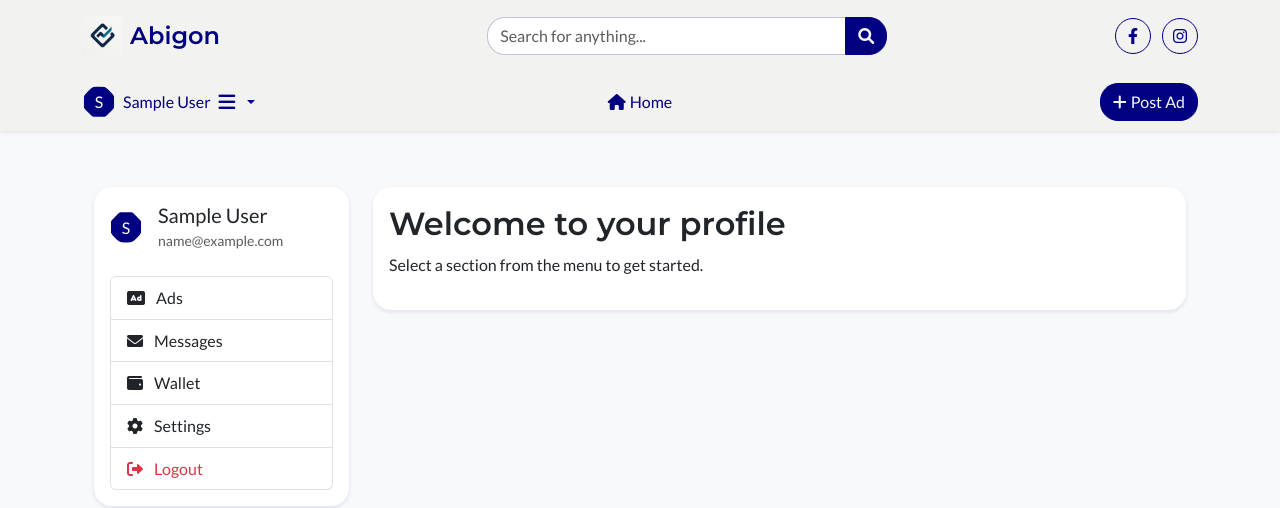
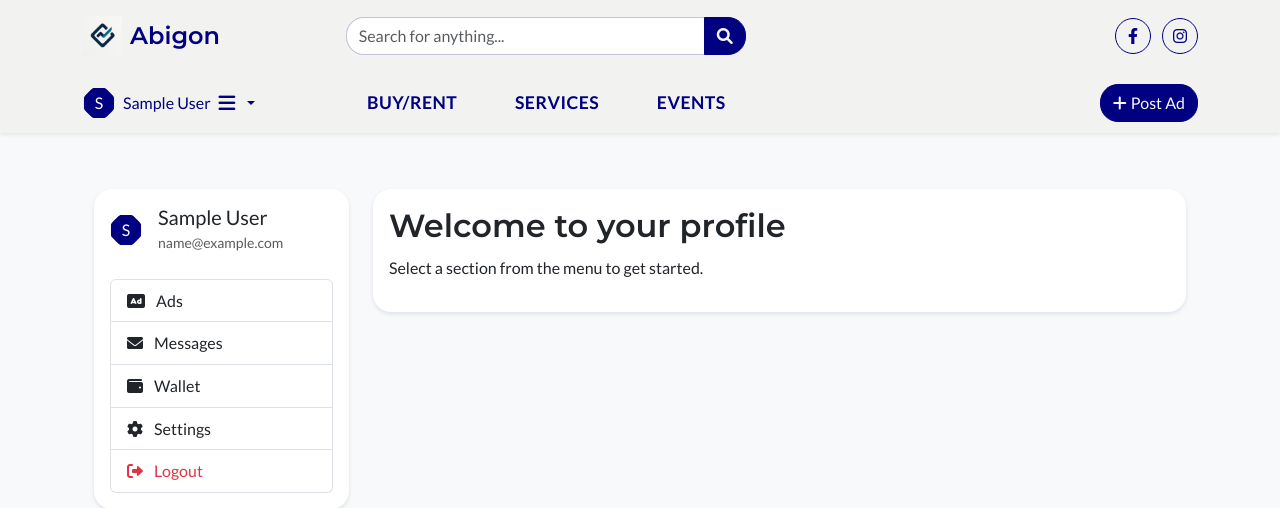
Before and after one commit to dsergy/abigon, a Django app: page /accounts/profile/ in a window 1280 px wide. Shown: the top 508 px of the page. Run offline with Django 5.2, Linux system fonts and the light colour scheme; the visitor is signed in with stand-in values (Sample User, id 1); some libraries are stand-ins or nearby versions.

Commit message:
Frontend changes, added buy/rent, events and services menu items. version 0.0.22

```diff
--- a/classifieds/urls.py
+++ b/classifieds/urls.py
@@ -18,7 +18,7 @@
 from django.urls import path, include
 from django.conf import settings
 from django.conf.urls.static import static
-from .views import home, register  # импортируем конкретные функции
+from .views import home, register, services, events  # импортируем конкретные функции
 
 urlpatterns = [
     path('', home, name='home'),
@@ -26,6 +26,8 @@
     path('accounts/', include('accounts.urls')),
     path('accounts/', include('allauth.urls')),  # allauth URLs
     path('', include('ads.urls')),
+    path('services/', services, name='services'),
+    path('events/', events, name='events'),
 ]
 
 if settings.DEBUG:
--- a/static/css/style.css
+++ b/static/css/style.css
@@ -229,13 +229,52 @@
 /* Main navigation */
 .main-nav .nav-link {
   color: var(--text-color);
-  font-weight: 500;
-  padding: 0.5rem 1rem;
-  transition: color 0.3s ease;
+  font-weight: 700;
+  padding: 0.5rem 1.5rem;
+  font-size: 1.1rem;
+  transition: all 0.3s cubic-bezier(0.175, 0.885, 0.32, 1.1);
+  text-transform: uppercase;
+  letter-spacing: 0.5px;
+  position: relative;
+  display: inline-block;
+  /* Фиксирует пространство для анимации */
+  transform-origin: center;
+  /* Точка трансформации по центру */
 }
 
 .main-nav .nav-link:hover {
   color: var(--button-bg);
+  transform: scale(1.05) translateZ(0);
+  /* translateZ(0) для аппаратного ускорения */
+  backface-visibility: hidden;
+  /* Предотвращает мерцание */
+}
+
+.main-nav .nav-link.active {
+  color: var(--button-bg);
+  font-weight: 800;
+}
+
+.main-nav .nav-link::after {
+  content: '';
+  position: absolute;
+  bottom: 0;
+  left: 50%;
+  width: 0;
+  height: 2px;
+  background: var(--button-bg);
+  transition: all 0.3s ease;
+  transform: translateX(-50%);
+}
+
+.main-nav .nav-link:hover::after,
+.main-nav .nav-link.active::after {
+  width: 70%;
+}
+
+.main-nav .nav-item {
+  margin: 0 0.3rem;
+  /* Оптимальные отступы между пунктами */
 }
 
 /* Responsive adjustments */
--- a/templates/includes/header.html
+++ b/templates/includes/header.html
@@ -78,16 +78,6 @@
             justify-content: center;
         }
 
-        .main-nav .nav-link {
-            color: var(--text-color);
-            font-weight: 500;
-        }
-
-        .main-nav .nav-link:hover,
-        .main-nav .nav-link.active {
-            color: var(--primary-color);
-        }
-
         @media (max-width: 768px) {
             .header-section {
                 text-align: center !important;
@@ -107,7 +97,7 @@
             <div class="container">
                 <div class="row align-items-center g-3">
                     <!-- Logo and site name -->
-                    <div class="col-md-4 header-section hed1a">
+                    <div class="col-md-2 header-section hed1a">
                         <a href="{% url 'home' %}" class="text-decoration-none">
                             <div class="d-flex align-items-center">
                                 <img src="{% static 'img/Abigon_logo.jpg' %}" alt="Abigon Logo" class="logo me-2">
@@ -117,7 +107,7 @@
                     </div>
 
                     <!-- Search panel -->
-                    <div class="col-md-5 header-section hed1b">
+                    <div class="col-md-6 header-section hed1b">
                         <form class="search-form" action="{% url 'ads:ad_list' %}" method="get">
                             <div class="input-group">
                                 <input type="text" class="form-control" placeholder="Search for anything..." name="q">
@@ -129,8 +119,8 @@
                     </div>
 
                     <!-- Social icons -->
-                    <div class="col-md-3 header-section hed1c">
-                        <div class="social-icons text-end">
+                    <div class="col-md-2 header-section hed1c ms-auto text-end">
+                        <div class="social-icons">
                             <a href="#" class="btn btn-outline-primary rounded-circle me-2">
                                 <i class="fab fa-facebook-f"></i>
                             </a>
@@ -148,7 +138,7 @@
             <div class="container">
                 <div class="row align-items-center g-2">
                     <!-- User profile section -->
-                    <div class="col-md-4 header-section hed2a">
+                    <div class="col-md-2 header-section hed2a">
                         {% if user.is_authenticated %}
                         <div class="user-menu-wrapper">
                             <div class="dropdown">
@@ -199,22 +189,28 @@
                         {% endif %}
                     </div>
 
-                    <!-- Main menu -->
-                    <div class="col-md-4 header-section hed2b">
-                        <nav class="main-nav">
-                            <ul class="nav justify-content-center">
+                    <!-- Main navigation -->
+                    <div class="col-md-6 header-section hed2b">
+                        <nav>
+                            <ul class="nav main-nav justify-content-center">
                                 <li class="nav-item">
-                                    <a class="nav-link px-3 {% if request.path == '/' %}active fw-bold{% endif %}"
-                                        href="{% url 'home' %}">
-                                        <i class="fas fa-home me-1"></i>Home
-                                    </a>
+                                    <a class="nav-link {% if request.resolver_match.url_name == 'ad_list' %}active{% endif %}"
+                                        href="{% url 'ads:ad_list' %}">Buy/Rent</a>
+                                </li>
+                                <li class="nav-item">
+                                    <a class="nav-link {% if request.resolver_match.url_name == 'services' %}active{% endif %}"
+                                        href="{% url 'services' %}">Services</a>
+                                </li>
+                                <li class="nav-item">
+                                    <a class="nav-link {% if request.resolver_match.url_name == 'events' %}active{% endif %}"
+                                        href="{% url 'events' %}">Events</a>
                                 </li>
                             </ul>
                         </nav>
                     </div>
 
                     <!-- Post Ad button -->
-                    <div class="col-md-4 header-section hed2c text-end">
+                    <div class="col-md-2 header-section hed2c ms-auto text-end">
                         <a href="{% url 'ads:ad_create' %}" class="btn btn-primary">
                             <i class="fas fa-plus me-1"></i>Post Ad
                         </a>
```
Also changed, not shown: classifieds/views.py (+10 -2 lines), templates/pages/events.html (added, +45 -0 lines), templates/pages/services.html (added, +46 -0 lines), mediafiles/avatars/art.jpg (added), mediafiles/avatars/art_693s67a.jpg (added), mediafiles/avatars/art_lUdXN0K.jpg (added), templates/components/modals/base_modal.html (renamed from templates/base_modal.html), templates/components/pagination.html (renamed from templates/pagination.html), templates/pages/home.html (renamed from templates/home.html), 1 other file.
